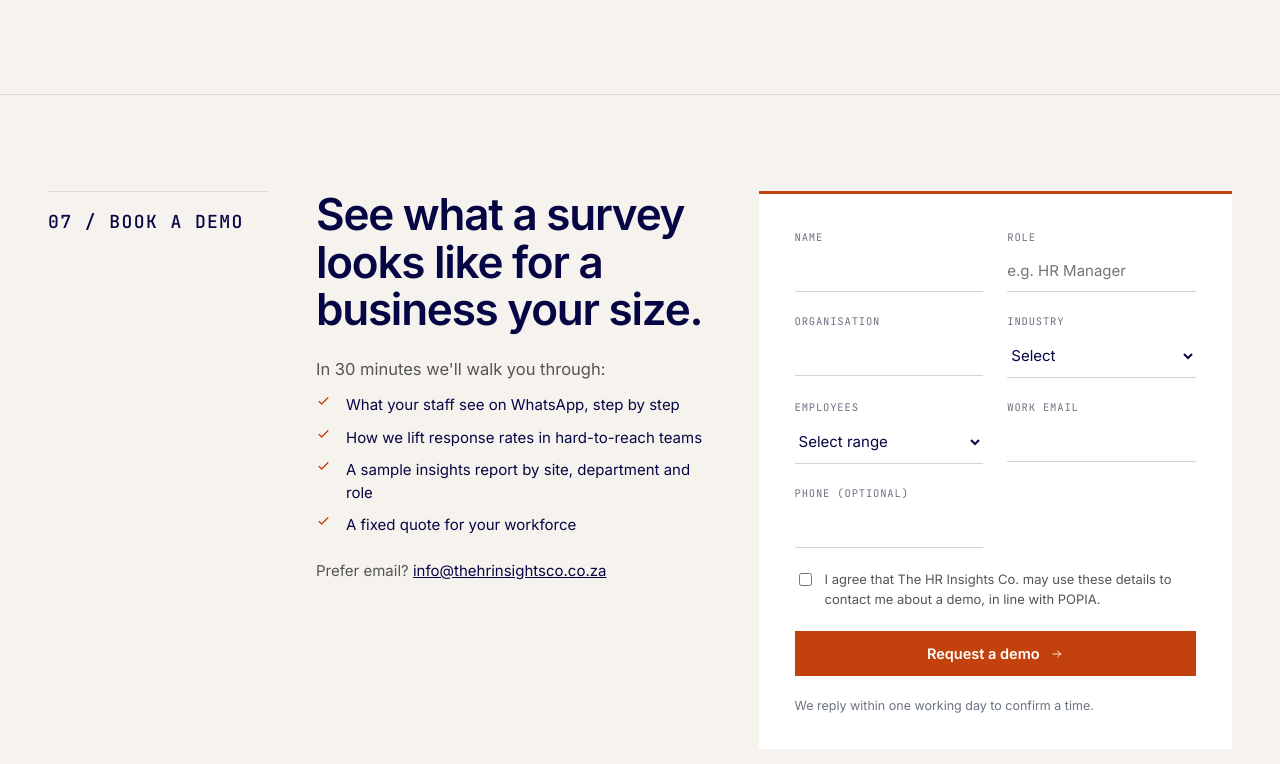
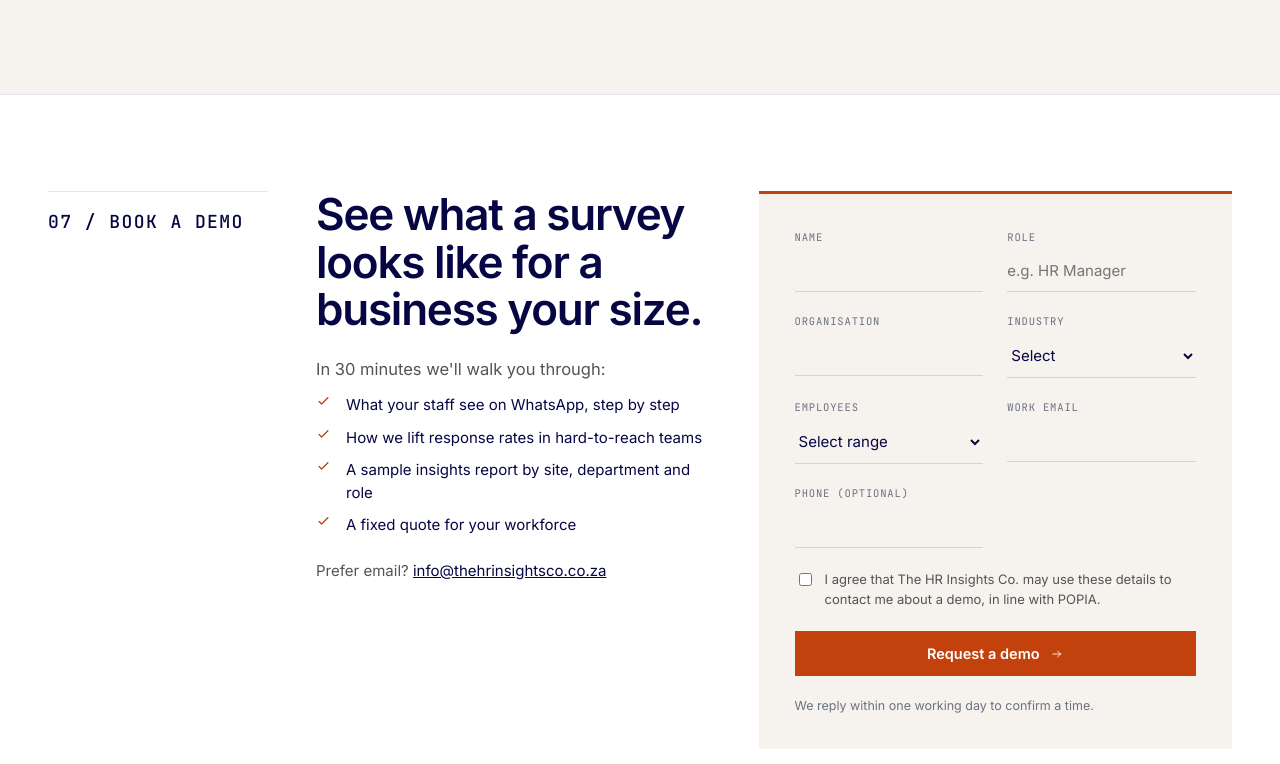
Before and after one commit to biancasmit683-netizen/HRinsightscov2, a React (Vite) app: page / in a window 1280 px wide. Shown: the part 4676-5440 px from the top of the page. Built offline with nearby package versions, Linux system fonts and the light colour scheme.

Commit message:
Book a demo: white section with off-white form so sections alternate again
Co-Authored-By: Claude Opus 5.5 <noreply@anthropic.com>
Claude-Session: https://claude.ai/code/session_01Vf91w2bEHPv3FxK19iqoVh

```diff
--- a/src/page-engagement.jsx
+++ b/src/page-engagement.jsx
@@ -404,7 +404,7 @@ function BookDemo() {
   const row = { display:'grid', gridTemplateColumns: isMobile ? '1fr' : '1fr 1fr', gap: isMobile ? 22 : 24 };
 
   return (
-    <section id="book" style={{ background:'var(--paper)', padding: pad(isMobile), borderTop:'1px solid var(--rule)' }}>
+    <section id="book" style={{ background:'#fff', padding: pad(isMobile), borderTop:'1px solid var(--rule)' }}>
       <div style={{ display:'grid', gridTemplateColumns: isMobile ? '1fr' : '220px 1fr 1.2fr', gap: isMobile ? 32 : 48, alignItems:'start' }}>
         <SectionLabel index="07 / BOOK A DEMO"/>
         <div>
@@ -423,7 +423,7 @@ function BookDemo() {
         </div>
 
         {submitted ? (
-          <div role="status" style={{ background:'#fff', padding: isMobile ? '28px 22px' : '40px 36px', borderTop:'3px solid var(--orange)' }}>
+          <div role="status" style={{ background:'var(--paper)', padding: isMobile ? '28px 22px' : '40px 36px', borderTop:'3px solid var(--orange)' }}>
             <div style={{ display:'flex', alignItems:'center', gap: 10 }}>
               <span style={{ width: 8, height: 8, borderRadius:'50%', background:'var(--orange)' }}/>
               <span style={labelStyle}>REQUEST RECEIVED</span>
@@ -439,7 +439,7 @@ function BookDemo() {
             data-netlify="true"
             data-netlify-honeypot="bot-field"
             onSubmit={handleSubmit}
-            style={{ background:'#fff', padding: isMobile ? '26px 20px' : '36px', display:'flex', flexDirection:'column', gap: 22, borderTop:'3px solid var(--orange)' }}
+            style={{ background:'var(--paper)', padding: isMobile ? '26px 20px' : '36px', display:'flex', flexDirection:'column', gap: 22, borderTop:'3px solid var(--orange)' }}
           >
             <input type="hidden" name="form-name" value="demo-request"/>
             <input type="hidden" name="bot-field" style={{ display:'none' }}/>
```
